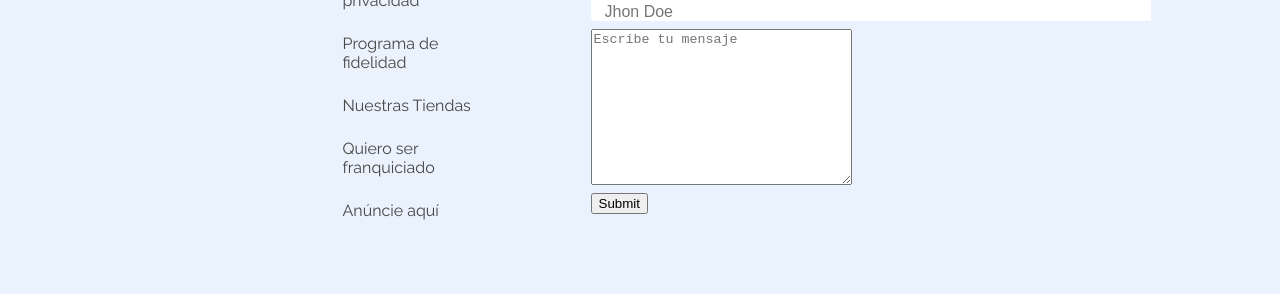
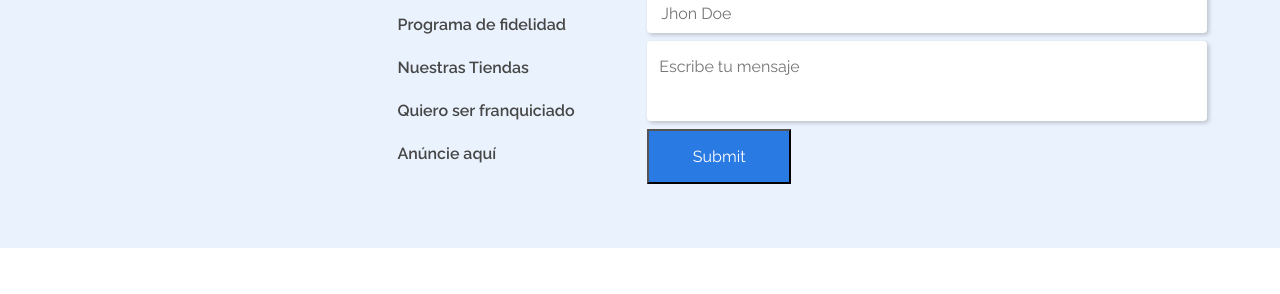
Before and after one commit to SofiDevO/alura-geek, a website with bundled scripts: page index.html in a window 1280 px wide. Shown: the part 2651-2945 px from the top of the page. After the commit the page ends 2899 px from the top, so only its background shows below. Built offline with nearby package versions, Linux system fonts and the light colour scheme; files whose address does not match are found by name.

Commit message:
desktop view complete

```diff
--- a/assets/js/darkMode.js
+++ b/assets/js/darkMode.js
@@ -17,7 +17,10 @@ function setDarkModeLocalStorage(state) {
   localStorage.setItem("dark-mode", state);
 }
 
-// Initial setting
+
+
+
+// Initial setting darkmode
 toggleDarkMode(useDark.matches);
 toggleDarkMode(localStorage.getItem("dark-mode") == "true");
 
--- a/assets/js/modules.js
+++ /dev/null
@@ -1 +0,0 @@
-import toggleDarkMode from "./darkMode.js";
--- a/assets/styles/footer.css
+++ b/assets/styles/footer.css
@@ -3,8 +3,6 @@
     padding: 64px;
     justify-content: center;
     align-items: center;
-    gap: 115px;
-    align-self: stretch;
     background: var(--azul-10, #EAF2FD);
 }
 
@@ -12,15 +10,21 @@
     display: flex;
     width: 1136px;
     align-items: flex-start;
-    gap: 112px;
+    gap: 11.2rem;
+}
+.footer__logolinkks{
+    display: flex;
+    justify-content: space-evenly;
+    width: 41%;
+    gap: 11.2rem;
 }
 
 .footer__logo{
     display: flex;
-width: 176px;
-justify-content: center;
-align-items: center;
-flex-shrink: 0;
+    width: 176px;
+    justify-content: center;
+    align-items: flex-start;
+    flex-shrink: 0;
 }
 
 .footer__links{
@@ -30,7 +34,7 @@ flex-shrink: 0;
 
 .footer__links ul{
     display: flex;
-    width: 176px;
+    width: 234px;
     flex-direction: column;
     align-items: flex-start;
     gap: 24px;
@@ -41,22 +45,22 @@ flex-shrink: 0;
     font-family: Raleway;
     font-size: 16px;
     font-style: normal;
-    font-weight: 500;
+    font-weight: 600;
     line-height: normal;
 }
 
 .footer__contacto{
     display: flex;
-    width: 560px;
+    width: 56rem;
     flex-direction: column;
     align-items: flex-start;
-    gap: 8px;
+    gap: 0.8rem;
     flex-shrink: 0;
 }
 .footer__contacto h2{
     color: var(--preto-100, #464646);
     font-family: Raleway;
-    font-size: 16px;
+    font-size: 1.6rem;
     font-style: normal;
     font-weight: 700;
     line-height: normal;
@@ -64,18 +68,18 @@ flex-shrink: 0;
 
 .contacto__nombre{
     display: flex;
-    padding-top: 8px;
+    padding: 0rem 1.2rem;
     flex-direction: column;
-    justify-content: flex-end;
+    justify-content: center;
     align-items: flex-start;
-    gap: 7px;
+    gap: 0.7rem;
     align-self: stretch;
     background: var(--preto-branco, #FFF);
     font-family: Raleway;
     border-radius: 4px;
     padding-left: 12px;
-
-
+    box-shadow: 2px 2px 4px rgba(0, 0, 0, 0.2);
+    height: 6rem;
 }
 .nombre{
     display: flex;
@@ -83,6 +87,11 @@ flex-shrink: 0;
     gap: 4px;
     align-self: stretch;
     border: none;
+    font-family: Raleway;
+    font-size: 1.6rem;
+    font-style: normal;
+    font-weight: 400;
+    line-height: 2rem;
 }
 .nombre::placeholder{
     font-size: 16px;
@@ -100,3 +109,35 @@ font-style: normal;
 font-weight: 400;
 line-height: 16px; /* 133.333% */
 }
+
+.footer__textarea{
+    width: 56rem;
+    height: 8rem;
+    color: var(--preto-50, #A2A2A2);
+    font-family: 'Raleway';
+    font-style: normal;
+    font-weight: 400;
+    line-height: 1.25rem;
+    box-shadow: 2px 2px 4px rgba(0, 0, 0, 0.2);
+    resize: none;
+    border: none;
+    border-radius: 0.4rem;
+    font-size: 1.6rem;
+    align-self: stretch;
+    padding: 2rem 1.2rem;
+}
+.submit{
+    display: flex;
+    padding: 1.6rem;
+    justify-content: center;
+    align-items: center;
+    gap: 1rem;
+    background: var(--azul-100, #2A7AE4);
+    color: var(--preto-branco, #FFF);
+    font-family: Raleway;
+    font-size: 1.6rem;
+    font-style: normal;
+    font-weight: 400;
+    line-height: normal;
+    width: 14.4rem;
+}
--- /dev/null
+++ b/client-services/modules.js
@@ -0,0 +1 @@
+import toggleDarkMode from "../assets/js/darkMode.js";
--- a/index.html
+++ b/index.html
@@ -378,7 +378,10 @@
         </section>
         <footer class="footer">
             <div class="footer__container">
-                <div class="footer__logo"><a href=""><img src="./assets/logos/Logo_alura_geek.svg" alt=""></a></div>
+                <div class="footer__logolinkks">
+                    <div class="footer__logo"><a href="">
+                        <img src="./assets/svg/Logo_alura_geek.svg" alt=""></a>
+                    </div>
                         <nav class="footer__links">
                             <ul>
                                 <li><a href="#">Quienes somos</a></li>
@@ -389,6 +392,9 @@
                                 <li><a href="#">Anúncie aquí</a></li>
                             </ul>
                         </nav>
+                    </div>
+
+
                 <div class="footer__contacto">
                     <h2>Hable con nosotros</h2>
                     <div class="contacto__nombre">
@@ -409,7 +415,7 @@
     </main>
 
 
-    <script type="module" src="./js/modules.js"></script>
+    <script type="module" src="./client-services/modules.js"></script>
 
 </body>
 </html>
```
Also changed, not shown: client-services/client-service.js (added). Lines whose indentation alone changed are shown as unchanged.
